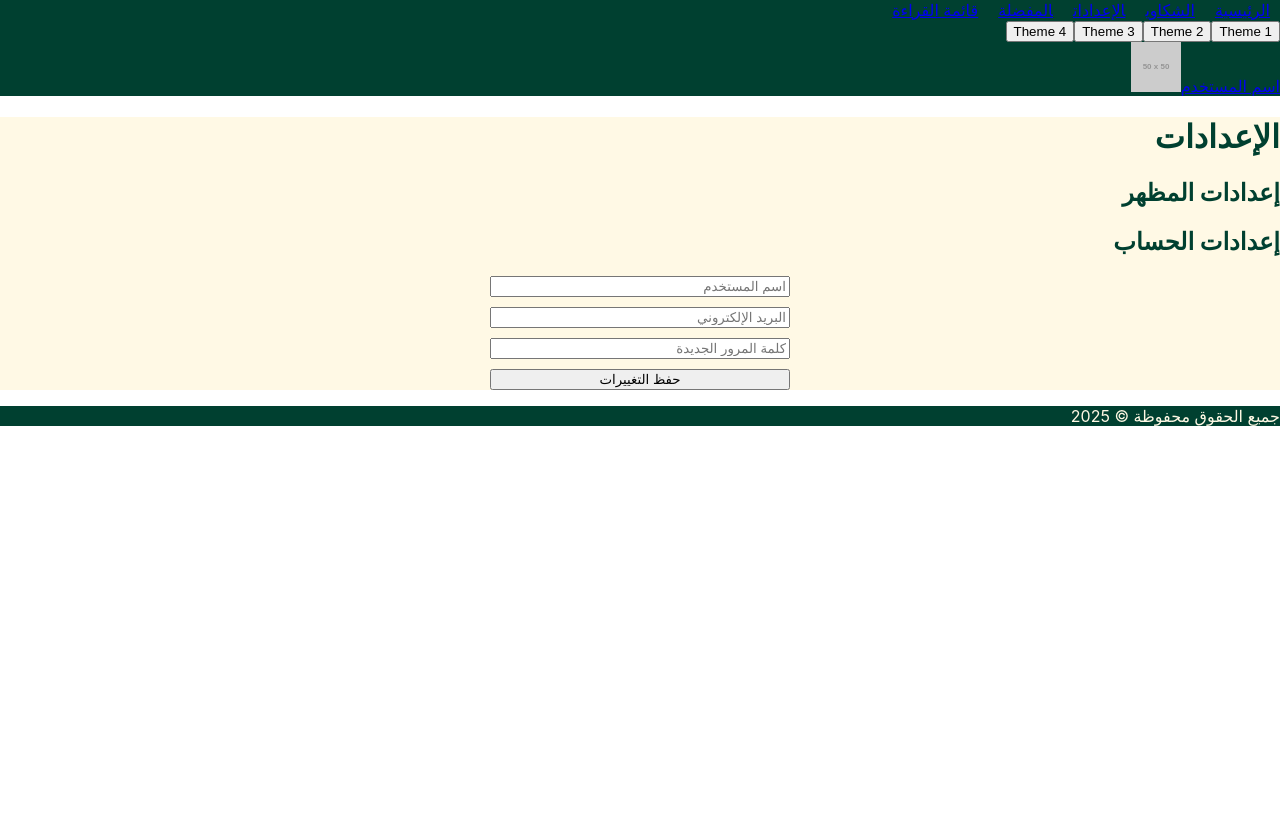
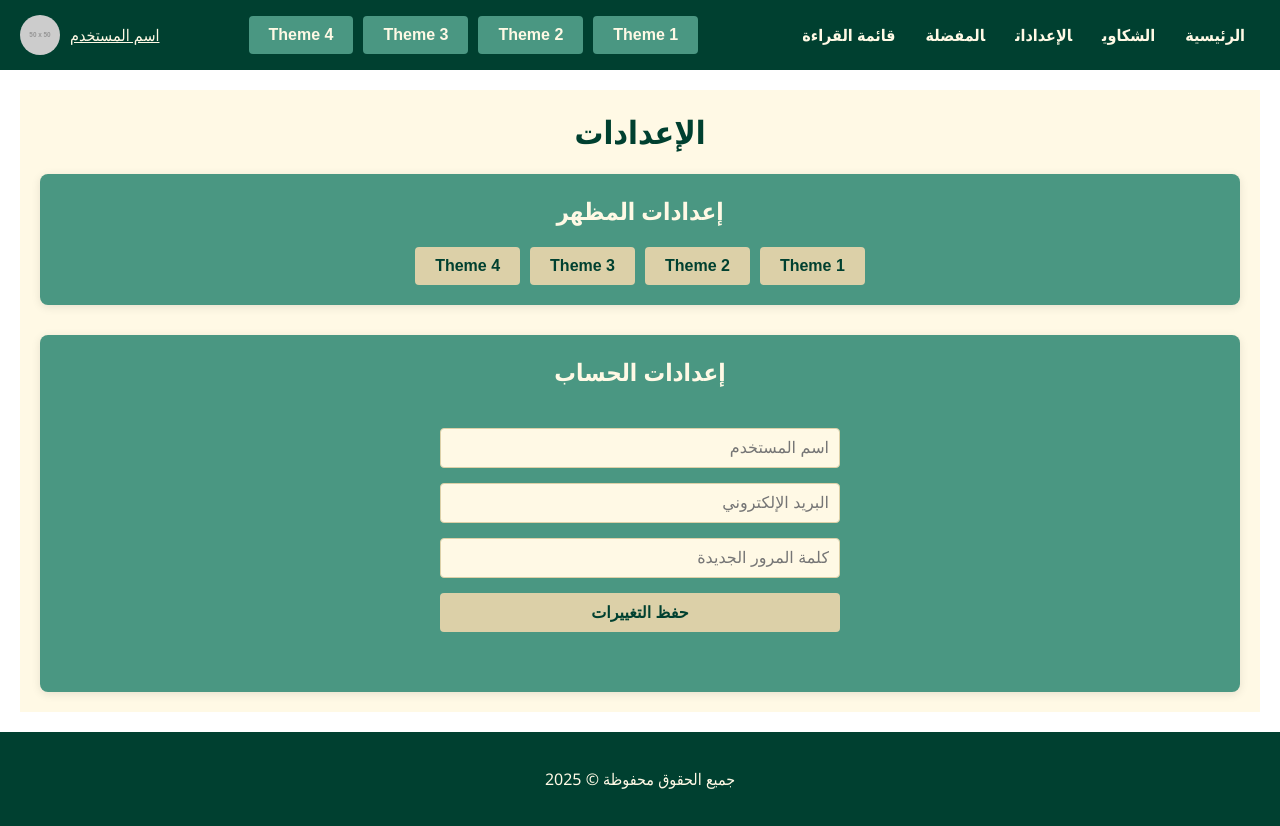
Before and after one commit to abdulrahmanch1/maktebe, a React (Create React App) app: page /settings in a window 1280 px wide. Before the commit the page ends 800 px from the top, so only its background shows below. Built offline with nearby package versions, Linux system fonts and the light colour scheme.

Commit message:
feat: enhance UI/UX for all pages with styling and layout adjustments

```diff
--- a/src/components/BookCard.js
+++ b/src/components/BookCard.js
@@ -6,11 +6,29 @@ const BookCard = ({ book }) => {
   const { theme } = useContext(ThemeContext);
 
   return (
-    <div style={{ backgroundColor: theme.background, color: theme.primary }}>
-      <img src={book.cover} alt={book.title} />
-      <h3>{book.title}</h3>
-      <p>{book.author}</p>
-      <p>{book.category}</p>
+    <div
+      style={{
+        backgroundColor: theme.background,
+        color: theme.primary,
+        border: `1px solid ${theme.secondary}`,
+        borderRadius: "8px",
+        padding: "15px",
+        margin: "10px",
+        textAlign: "center",
+        boxShadow: "0 4px 8px rgba(0, 0, 0, 0.1)",
+        width: "200px",
+        display: "inline-block",
+        verticalAlign: "top",
+      }}
+    >
+      <img
+        src={book.cover}
+        alt={book.title}
+        style={{ width: "100%", height: "250px", objectFit: "cover", borderRadius: "4px" }}
+      />
+      <h3 style={{ color: theme.accent }}>{book.title}</h3>
+      <p>المؤلف: {book.author}</p>
+      <p>التصنيف: {book.category}</p>
     </div>
   );
 };
--- a/src/components/Footer.js
+++ b/src/components/Footer.js
@@ -6,7 +6,15 @@ const Footer = () => {
   const { theme } = useContext(ThemeContext);
 
   return (
-    <footer style={{ backgroundColor: theme.primary, color: theme.background }}>
+    <footer
+      style={{
+        backgroundColor: theme.primary,
+        color: theme.background,
+        padding: "20px",
+        textAlign: "center",
+        marginTop: "auto",
+      }}
+    >
       <p>جميع الحقوق محفوظة © 2025</p>
     </footer>
   );
--- a/src/components/Header.js
+++ b/src/components/Header.js
@@ -7,23 +7,56 @@ const Header = () => {
   const { theme, toggleTheme } = useContext(ThemeContext);
 
   return (
-    <header style={{ backgroundColor: theme.primary, color: theme.background }}>
+    <header
+      style={{
+        backgroundColor: theme.primary,
+        color: theme.background,
+        padding: "15px 20px",
+        display: "flex",
+        justifyContent: "space-between",
+        alignItems: "center",
+      }}
+    >
       <nav>
-        <Link to="/">الرئيسية</Link>
-        <Link to="/complaints">الشكاوي</Link>
-        <Link to="/settings">الإعدادات</Link>
-        <Link to="/favorites">المفضلة</Link>
-        <Link to="/reading-list">قائمة القراءة</Link>
+        <Link to="/" style={{ color: theme.background }}>الرئيسية</Link>
+        <Link to="/complaints" style={{ color: theme.background }}>الشكاوي</Link>
+        <Link to="/settings" style={{ color: theme.background }}>الإعدادات</Link>
+        <Link to="/favorites" style={{ color: theme.background }}>المفضلة</Link>
+        <Link to="/reading-list" style={{ color: theme.background }}>قائمة القراءة</Link>
       </nav>
-      <div>
-        <button onClick={() => toggleTheme("theme1")}>Theme 1</button>
-        <button onClick={() => toggleTheme("theme2")}>Theme 2</button>
-        <button onClick={() => toggleTheme("theme3")}>Theme 3</button>
-        <button onClick={() => toggleTheme("theme4")}>Theme 4</button>
+      <div style={{ display: "flex", gap: "10px" }}>
+        <button
+          onClick={() => toggleTheme("theme1")}
+          style={{ backgroundColor: theme.secondary, color: theme.background }}
+        >
+          Theme 1
+        </button>
+        <button
+          onClick={() => toggleTheme("theme2")}
+          style={{ backgroundColor: theme.secondary, color: theme.background }}
+        >
+          Theme 2
+        </button>
+        <button
+          onClick={() => toggleTheme("theme3")}
+          style={{ backgroundColor: theme.secondary, color: theme.background }}
+        >
+          Theme 3
+        </button>
+        <button
+          onClick={() => toggleTheme("theme4")}
+          style={{ backgroundColor: theme.secondary, color: theme.background }}
+        >
+          Theme 4
+        </button>
       </div>
-      <div>
-        <Link to="/settings">اسم المستخدم</Link>
-        <img src="https://via.placeholder.com/50" alt="user" />
+      <div style={{ display: "flex", alignItems: "center", gap: "10px" }}>
+        <Link to="/settings" style={{ color: theme.background }}>اسم المستخدم</Link>
+        <img
+          src="https://via.placeholder.com/50"
+          alt="user"
+          style={{ borderRadius: "50%", width: "40px", height: "40px" }}
+        />
       </div>
     </header>
   );
--- a/src/index.css
+++ b/src/index.css
@@ -1,26 +1,67 @@
+
 body {
   margin: 0;
-  font-family: -apple-system, BlinkMacSystemFont, 'Segoe UI', 'Roboto', 'Oxygen',
-    'Ubuntu', 'Cantarell', 'Fira Sans', 'Droid Sans', 'Helvetica Neue',
-    sans-serif;
+  font-family: 'Segoe UI', Tahoma, Geneva, Verdana, sans-serif;
   -webkit-font-smoothing: antialiased;
   -moz-osx-font-smoothing: grayscale;
-  direction: rtl;
+  direction: rtl; /* Arabic language support */
+  text-align: right; /* Align text to the right for RTL */
 }
 
-code {
-  font-family: source-code-pro, Menlo, Monaco, Consolas, 'Courier New',
-    monospace;
+#root {
+  display: flex;
+  flex-direction: column;
+  min-height: 100vh;
+}
+
+main {
+  flex-grow: 1;
+  padding: 20px;
+}
+
+h1, h2, h3, h4, h5, h6 {
+  margin-top: 0;
 }
 
 nav a {
-  margin: 0 10px;
+  margin: 0 15px;
+  text-decoration: none;
+  font-weight: bold;
 }
 
 form {
   display: flex;
   flex-direction: column;
-  gap: 10px;
-  max-width: 300px;
-  margin: 0 auto;
+  gap: 15px;
+  max-width: 400px;
+  margin: 20px auto;
+  padding: 20px;
+  border-radius: 8px;
+  box-shadow: 0 2px 10px rgba(0, 0, 0, 0.1);
 }
+
+input[type="text"],
+input[type="email"],
+input[type="password"],
+textarea {
+  padding: 10px;
+  border: 1px solid #ccc;
+  border-radius: 4px;
+  font-size: 16px;
+  width: 100%;
+  box-sizing: border-box; /* Include padding in width */
+}
+
+button {
+  padding: 10px 20px;
+  border: none;
+  border-radius: 4px;
+  cursor: pointer;
+  font-size: 16px;
+  font-weight: bold;
+  transition: background-color 0.3s ease;
+}
+
+button:hover {
+  opacity: 0.9;
+}
--- a/src/pages/AdminPage.js
+++ b/src/pages/AdminPage.js
@@ -6,8 +6,10 @@ const AdminPage = () => {
   const { theme } = useContext(ThemeContext);
 
   return (
-    <div style={{ backgroundColor: theme.background, color: theme.primary }}>
-      <h1>صفحة الإدارة</h1>
+    <div style={{ backgroundColor: theme.background, color: theme.primary, padding: "20px", textAlign: "center" }}>
+      <h1 style={{ color: theme.primary }}>صفحة الإدارة</h1>
+      <p>هذه الصفحة مخصصة للمسؤولين فقط.</p>
+      {/* Add admin specific content here */}
     </div>
   );
 };
--- a/src/pages/BookDetailsPage.js
+++ b/src/pages/BookDetailsPage.js
@@ -10,15 +10,20 @@ const BookDetailsPage = () => {
   const book = books.find((b) => b.id === parseInt(id));
 
   if (!book) {
-    return <div>الكتاب غير موجود</div>;
+    return <div style={{ backgroundColor: theme.background, color: theme.primary, padding: "20px" }}>الكتاب غير موجود</div>;
   }
 
   return (
-    <div style={{ backgroundColor: theme.background, color: theme.primary }}>
-      <h1>{book.title}</h1>
-      <img src={book.cover} alt={book.title} />
-      <p>المؤلف: {book.author}</p>
-      <p>التصنيف: {book.category}</p>
+    <div style={{ backgroundColor: theme.background, color: theme.primary, padding: "20px", textAlign: "center" }}>
+      <h1 style={{ color: theme.primary }}>{book.title}</h1>
+      <img
+        src={book.cover}
+        alt={book.title}
+        style={{ maxWidth: "300px", height: "auto", borderRadius: "8px", marginBottom: "20px" }}
+      />
+      <p style={{ fontSize: "1.2em" }}>المؤلف: <span style={{ fontWeight: "bold", color: theme.accent }}>{book.author}</span></p>
+      <p style={{ fontSize: "1.2em" }}>التصنيف: <span style={{ fontWeight: "bold", color: theme.accent }}>{book.category}</span></p>
+      {/* Add more details here if available in mock data */}
     </div>
   );
 };
--- a/src/pages/ComplaintsPage.js
+++ b/src/pages/ComplaintsPage.js
@@ -6,11 +6,15 @@ const ComplaintsPage = () => {
   const { theme } = useContext(ThemeContext);
 
   return (
-    <div style={{ backgroundColor: theme.background, color: theme.primary }}>
-      <h1>الشكاوي</h1>
-      <form>
-        <textarea placeholder="اكتب شكواك هنا"></textarea>
-        <button type="submit">إرسال</button>
+    <div style={{ backgroundColor: theme.background, color: theme.primary, padding: "20px" }}>
+      <h1 style={{ color: theme.primary, textAlign: "center" }}>صفحة الشكاوي</h1>
+      <form style={{ backgroundColor: theme.secondary, color: theme.background }}>
+        <textarea
+          placeholder="اكتب شكواك هنا..."
+          rows="8"
+          style={{ backgroundColor: theme.background, color: theme.primary, borderColor: theme.accent }}
+        ></textarea>
+        <button type="submit" style={{ backgroundColor: theme.accent, color: theme.primary }}>إرسال الشكوى</button>
       </form>
     </div>
   );
--- a/src/pages/FavoritesPage.js
+++ b/src/pages/FavoritesPage.js
@@ -8,9 +8,9 @@ const FavoritesPage = () => {
   const { theme } = useContext(ThemeContext);
 
   return (
-    <div style={{ backgroundColor: theme.background, color: theme.primary }}>
-      <h1>الكتب المفضلة</h1>
-      <div>
+    <div style={{ backgroundColor: theme.background, color: theme.primary, padding: "20px" }}>
+      <h1 style={{ color: theme.primary, textAlign: "center" }}>الكتب المفضلة</h1>
+      <div style={{ display: "flex", flexWrap: "wrap", justifyContent: "center" }}>
         {books.slice(0, 2).map((book) => (
           <BookCard key={book.id} book={book} />
         ))}
--- a/src/pages/HomePage.js
+++ b/src/pages/HomePage.js
@@ -1,13 +1,16 @@
 
-import React from "react";
+import React, { useContext } from "react";
 import { books } from "../data/books";
 import BookCard from "../components/BookCard";
+import { ThemeContext } from "../contexts/ThemeContext";
 
 const HomePage = () => {
+  const { theme } = useContext(ThemeContext);
+
   return (
-    <div>
-      <h1>الكتب</h1>
-      <div>
+    <div style={{ backgroundColor: theme.background, color: theme.primary, padding: "20px" }}>
+      <h1 style={{ color: theme.primary, textAlign: "center" }}>الكتب المتوفرة</h1>
+      <div style={{ display: "flex", flexWrap: "wrap", justifyContent: "center" }}>
         {books.map((book) => (
           <BookCard key={book.id} book={book} />
         ))}
--- a/src/pages/ReadingListPage.js
+++ b/src/pages/ReadingListPage.js
@@ -8,16 +8,16 @@ const ReadingListPage = () => {
   const { theme } = useContext(ThemeContext);
 
   return (
-    <div style={{ backgroundColor: theme.background, color: theme.primary }}>
-      <h1>قائمة القراءة</h1>
-      <h2>الكتب التي لم تتم قراءتها</h2>
-      <div>
+    <div style={{ backgroundColor: theme.background, color: theme.primary, padding: "20px" }}>
+      <h1 style={{ color: theme.primary, textAlign: "center" }}>قائمة القراءة</h1>
+      <h2 style={{ color: theme.primary, textAlign: "center" }}>الكتب التي لم تتم قراءتها</h2>
+      <div style={{ display: "flex", flexWrap: "wrap", justifyContent: "center" }}>
         {books.slice(2, 4).map((book) => (
           <BookCard key={book.id} book={book} />
         ))}
       </div>
-      <h2>الكتب التي تمت قراءتها</h2>
-      <div>
+      <h2 style={{ color: theme.primary, textAlign: "center", marginTop: "30px" }}>الكتب التي تمت قراءتها</h2>
+      <div style={{ display: "flex", flexWrap: "wrap", justifyContent: "center" }}>
         {books.slice(4, 6).map((book) => (
           <BookCard key={book.id} book={book} />
         ))}
--- a/src/pages/SettingsPage.js
+++ b/src/pages/SettingsPage.js
@@ -6,17 +6,49 @@ const SettingsPage = () => {
   const { theme } = useContext(ThemeContext);
 
   return (
-    <div style={{ backgroundColor: theme.background, color: theme.primary }}>
-      <h1>الإعدادات</h1>
-      <h2>إعدادات المظهر</h2>
-      {/* Theme selection buttons are in the Header */}
-      <h2>إعدادات الحساب</h2>
-      <form>
-        <input type="text" placeholder="اسم المستخدم" />
-        <input type="email" placeholder="البريد الإلكتروني" />
-        <input type="password" placeholder="كلمة المرور الجديدة" />
-        <button type="submit">حفظ التغييرات</button>
-      </form>
+    <div style={{ backgroundColor: theme.background, color: theme.primary, padding: "20px" }}>
+      <h1 style={{ color: theme.primary, textAlign: "center" }}>الإعدادات</h1>
+      <div style={{ display: "flex", flexDirection: "column", gap: "30px" }}>
+        <div style={{ backgroundColor: theme.secondary, padding: "20px", borderRadius: "8px", boxShadow: "0 2px 10px rgba(0, 0, 0, 0.1)" }}>
+          <h2 style={{ color: theme.background, textAlign: "center" }}>إعدادات المظهر</h2>
+          <div style={{ display: "flex", justifyContent: "center", gap: "10px", marginTop: "15px" }}>
+            <button
+              onClick={() => theme.toggleTheme("theme1")}
+              style={{ backgroundColor: theme.accent, color: theme.primary }}
+            >
+              Theme 1
+            </button>
+            <button
+              onClick={() => theme.toggleTheme("theme2")}
+              style={{ backgroundColor: theme.accent, color: theme.primary }}
+            >
+              Theme 2
+            </button>
+            <button
+              onClick={() => theme.toggleTheme("theme3")}
+              style={{ backgroundColor: theme.accent, color: theme.primary }}
+            >
+              Theme 3
+            </button>
+            <button
+              onClick={() => theme.toggleTheme("theme4")}
+              style={{ backgroundColor: theme.accent, color: theme.primary }}
+            >
+              Theme 4
+            </button>
+          </div>
+        </div>
+
+        <div style={{ backgroundColor: theme.secondary, padding: "20px", borderRadius: "8px", boxShadow: "0 2px 10px rgba(0, 0, 0, 0.1)" }}>
+          <h2 style={{ color: theme.background, textAlign: "center" }}>إعدادات الحساب</h2>
+          <form style={{ backgroundColor: "transparent", boxShadow: "none" }}>
+            <input type="text" placeholder="اسم المستخدم" style={{ backgroundColor: theme.background, color: theme.primary, borderColor: theme.accent }} />
+            <input type="email" placeholder="البريد الإلكتروني" style={{ backgroundColor: theme.background, color: theme.primary, borderColor: theme.accent }} />
+            <input type="password" placeholder="كلمة المرور الجديدة" style={{ backgroundColor: theme.background, color: theme.primary, borderColor: theme.accent }} />
+            <button type="submit" style={{ backgroundColor: theme.accent, color: theme.primary }}>حفظ التغييرات</button>
+          </form>
+        </div>
+      </div>
     </div>
   );
 };
```
Also changed, not shown: 1 other file (tests, documents, lock files or other folders).
